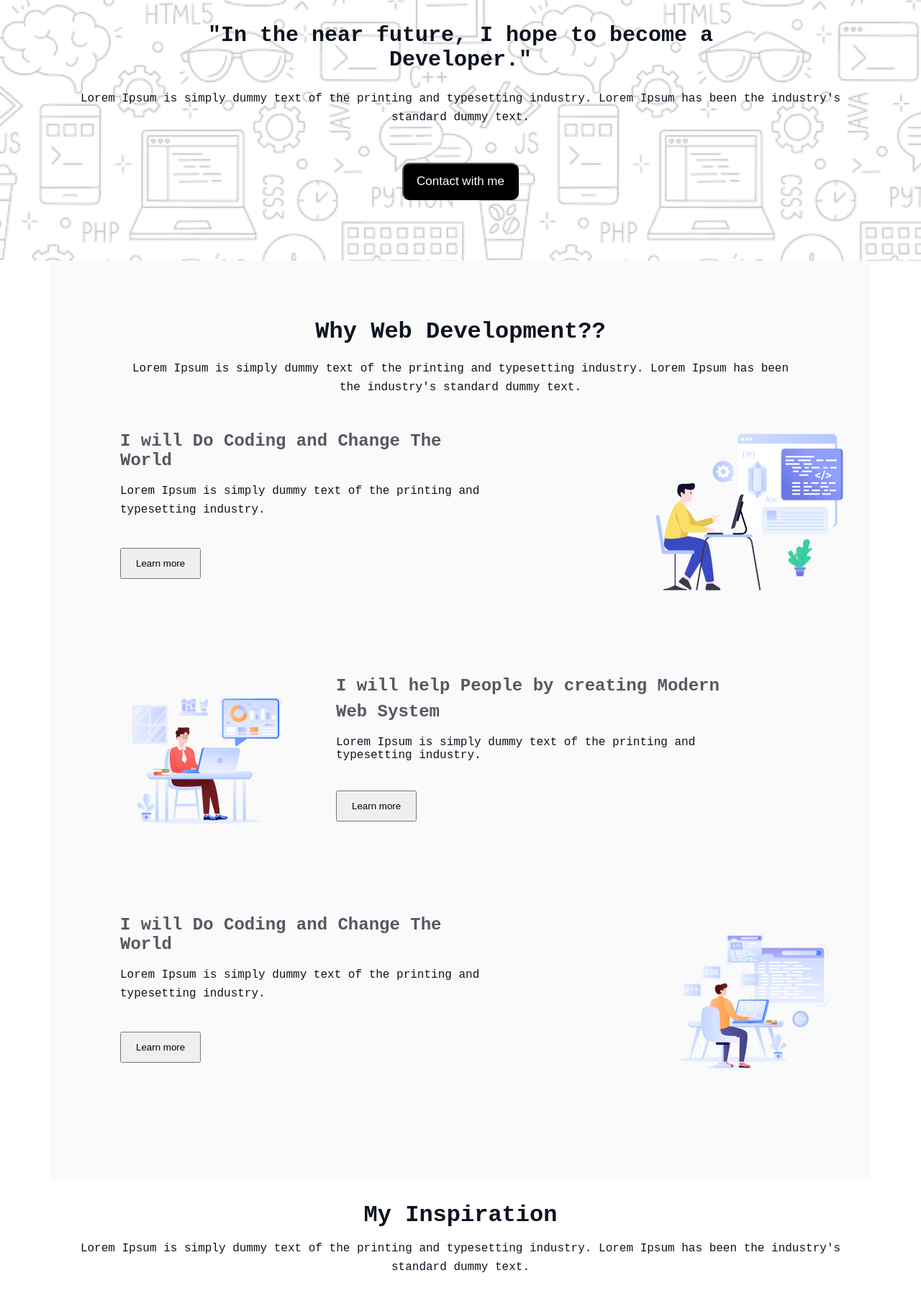
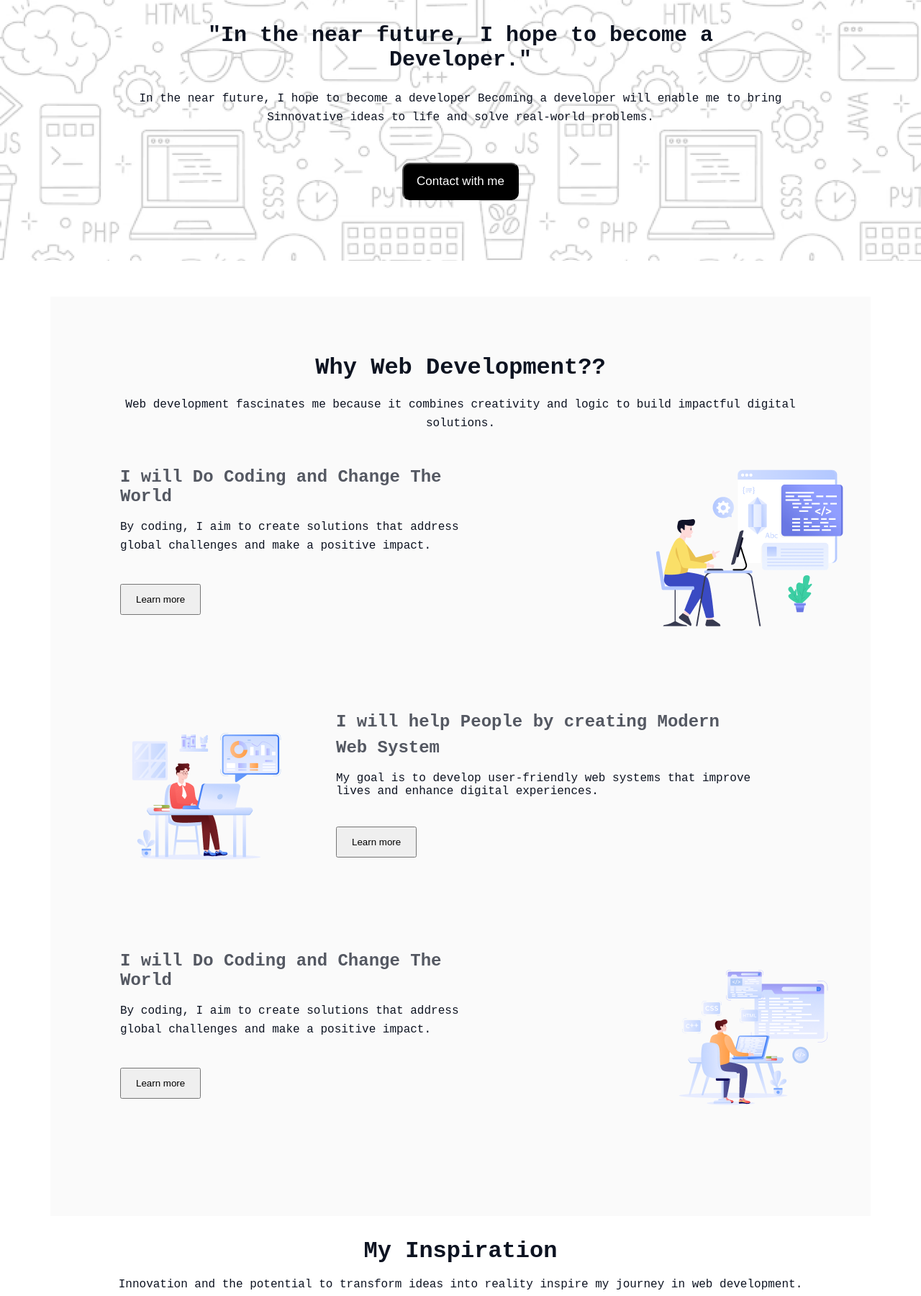
Before and after one commit to Rohithossain12/first-assignment, a plain HTML site: page index.html in a window 1280 px wide. Shown: the part 420-2220 px from the top of the page at 72% size. Drawn offline with Linux system fonts and the light colour scheme; a web font is replaced by a local one.

Commit message:
added new file

```diff
--- a/index.html
+++ b/index.html
@@ -9,7 +9,7 @@
   <body class="azeret-mono-fomt ">
     <header class="header-section">
       <h2>Awlad.H</h2>
-      <button>Download Resume</button>
+     <button>Download Resume</button>
     </header>
     <main>
       <section class="first-section">
@@ -21,13 +21,12 @@
               Developer."
             </h1>
             <p>
-              Lorem Ipsum is simply dummy text of the printing and typesetting
-              industry. Lorem Ipsum has been the industry's<br />
-              standard dummy text.
+              In the near future, I hope to become a developer
+              Becoming a developer will enable me to bring <br>Sinnovative ideas to life and solve real-world problems.
             </p>
           </div>
           <div>
-            <button>Contact with me</button>
+          <a href=""><button>Contact with me</button></a>
           </div>
         </div>
       </section>
@@ -35,16 +34,14 @@
         <div class="second-section-text-content">
           <h2>Why Web Development??</h2>
           <p>
-            Lorem Ipsum is simply dummy text of the printing and typesetting
-            industry. Lorem Ipsum has been the industry's standard dummy text.
+            Web development fascinates me because it combines creativity and logic to build impactful digital solutions.
           </p>
         </div>
          <div class="banner-section">
           <div class="banner-text-content">
             <h4>I will Do Coding and Change The World</h4>
             <p>
-              Lorem Ipsum is simply dummy text of the printing and typesetting
-              industry.
+              By coding, I aim to create solutions that address global challenges and make a positive impact.
             </p>
             <button>Learn more</button>
           </div>
@@ -59,8 +56,8 @@
           <div class="banner-text">
             <h4>I will help People by creating Modern<br> Web System</h4>
             <p>
-              Lorem Ipsum is simply dummy text of the printing and<br> typesetting
-              industry.
+              My goal is to develop user-friendly web systems that improve<br>
+               lives and enhance digital experiences.
             </p>
             <button>Learn more</button>
           </div>
@@ -70,8 +67,7 @@
           <div class="banner-text-content">
             <h4>I will Do Coding and Change The World</h4>
             <p>
-              Lorem Ipsum is simply dummy text of the printing and typesetting
-              industry.
+              By coding, I aim to create solutions that address global challenges and make a positive impact.
             </p>
             <button>Learn more</button>
           </div>
@@ -84,8 +80,7 @@
         <div>
           <h2>My Inspiration</h2>
           <p>
-            Lorem Ipsum is simply dummy text of the printing and typesetting
-            industry. Lorem Ipsum has been the industry's standard dummy text.
+            Innovation and the potential to transform ideas into reality inspire my journey in web development.
           </p>
           <video controls width="1140px" height="614px" src="20663902-uhd_3840_2160_60fps.mp4"></video>
         </div>
@@ -94,16 +89,14 @@
       <section class="target-section">
         <h3 class="section-tittle">My Current Target</h3>
         <p class="section-description">
-          Lorem Ipsum is simply dummy text of the printing and typesetting
-          industry. Lorem Ipsum has been the industry's standard dummy text.
+          Currently, I'm focused on mastering web development fundamentals and building a robust skill set.
         </p>
         <div class="target-container">
           <div class="target color1">
             <img src="assets/html.png" alt="" />
             <h4>HTML</h4>
             <p>
-              Lorem Ipsum is simply dummy
-              text of the printing.
+              HTML is the backbone of web pages, structuring content <br>and ensuring accessibility for all users.
             </p>
             <button>Learn more</button>
           </div>
@@ -111,8 +104,7 @@
             <img src="assets/css.png" alt="" />
             <h4>CSS</h4>
             <p>
-              Lorem Ipsum is simply dummy
-              text of the printing.
+              CSS brings web pages to life, adding style, layout,<br> and visual appeal to create engaging user experiences.
             </p>
             <button>Learn more</button>
           </div>
@@ -120,9 +112,7 @@
             <img src="assets/js.png" alt="" />
             <h4>JavaScript</h4>
             <p>
-              Lorem Ipsum is simply dummy
-              text of the printing.
-            </p>
+              JavaScript empowers interactive and dynamic web pages,<br> enhancing functionality and user engagement.
             <button>Lrarn more</button>
           </div>
         </div>
@@ -130,7 +120,7 @@
       <section class="Support-section">
        <div>
         <h3>I need Support</h3>
-        <p>Lorem Ipsum is simply dummy text of the printing and typesetting industry.</p>
+        <p>I welcome guidance and support from the community to<br> achieve my goals and grow as a developer.</p>
         <input  class="btn-section" type="" value="Suggest me any feedback for me">
         <input class="submit-section" type="submit" value="Submit">
        </div>
@@ -142,9 +132,9 @@
         <div class="footer">
           <h3>An Open Commitment by Awlad Hossain</h3>
           <div>
-            <a href="" target="_blank" ><img src="assets/facebook.png" alt=""></a>
-            <a href=""><img src="assets/github.png" alt=""></a>
-            <a href=""><img src="assets/linkedin-icon 1.png" alt=""></a>
+            <a href="https://www.facebook.com/" target="_blank" ><img src="assets/facebook.png" alt=""></a>
+            <a href="https://github.com/" target="_blank"><img src="assets/github.png" alt=""></a>
+            <a href="https://bd.linkedin.com/" target="_blank"><img src="assets/linkedin-icon 1.png" alt=""></a>
           </div>
         </div>
       </section>
--- a/style.css
+++ b/style.css
@@ -215,7 +215,7 @@ line-height: 26px;
 }
 .target-container{
 display: flex;
-justify-content: center;
+justify-content:flex-start;
 gap: 33px;
 margin-top: 48px;
 }
@@ -268,9 +268,11 @@ margin-left: 60px;
     font-size: 16px;
     font-weight: 400;
     margin-top: 8px;
+    justify-content: flex-start;
 }
 .target-container h4{
  margin-top: 8px;
+ justify-content: flex-start;
 
 }
 .target-container button{
@@ -283,6 +285,7 @@ margin-left: 60px;
     text-decoration-line: underline;
     border: none;
     margin-top: 15px;
+    justify-content: flex-start;
 }
 .video-section video{
 margin-top: 40px;
@@ -292,6 +295,7 @@ margin-top: 40px;
  padding: 80px 97px;
  margin: 0 auto;
  background-color: rgba(13, 19, 33, 0.02);
+ margin-top: 50px;
 }
 .Support-section{
  height: 314px;
```
